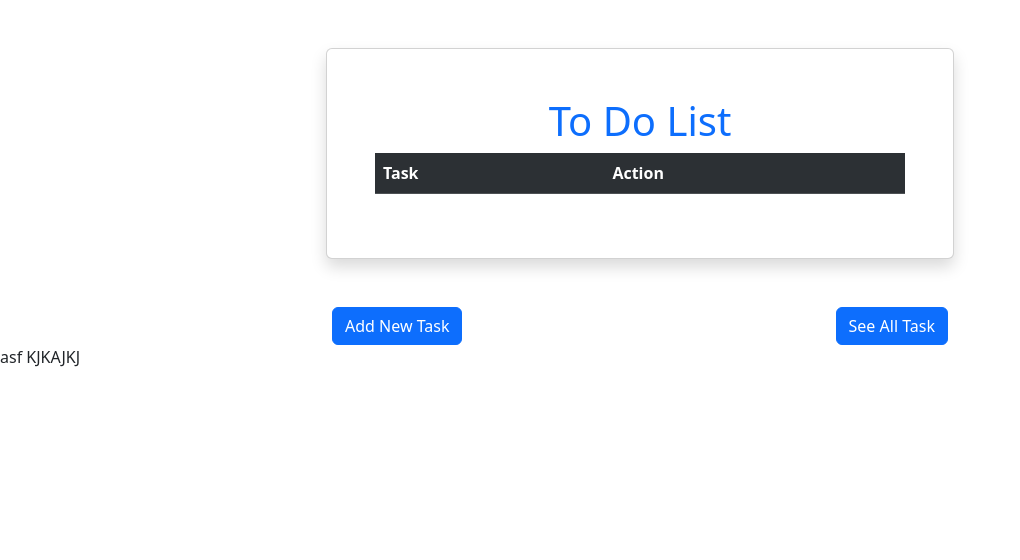
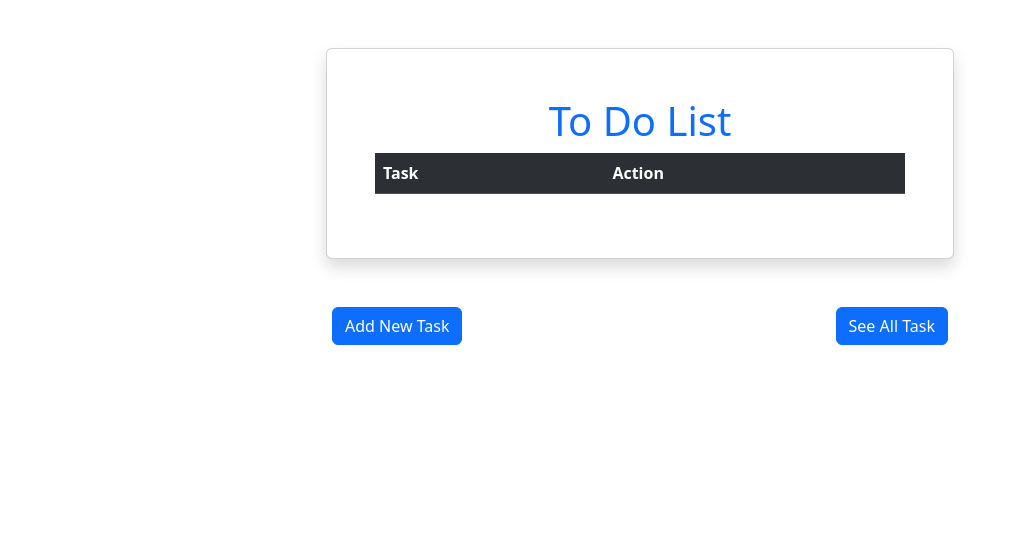
Before and after one commit to abhaysingh-coder/To-Do-List-Web-Application-Django, a Django app: page / in a window 1280 px wide. Shown: the top 560 px of the page, without its empty margins (0-1020 px from the left). Run offline with Django 5.2, Linux system fonts and the light colour scheme; data that the repository does not hold is empty; some libraries are stand-ins or nearby versions.

Commit message:
Remove extraneous text from index.html

```diff
--- a/myapp/templates/index.html
+++ b/myapp/templates/index.html
@@ -69,7 +69,6 @@
             </div>
         </div>
     </div>
-    asf KJKAJKJ
     <script src="https://cdn.jsdelivr.net/npm/bootstrap@5.3.8/dist/js/bootstrap.bundle.min.js" integrity="sha384-FKyoEForCGlyvwx9Hj09JcYn3nv7wiPVlz7YYwJrWVcXK/BmnVDxM+D2scQbITxI" crossorigin="anonymous"></script>
 </body>
 </html>
```
